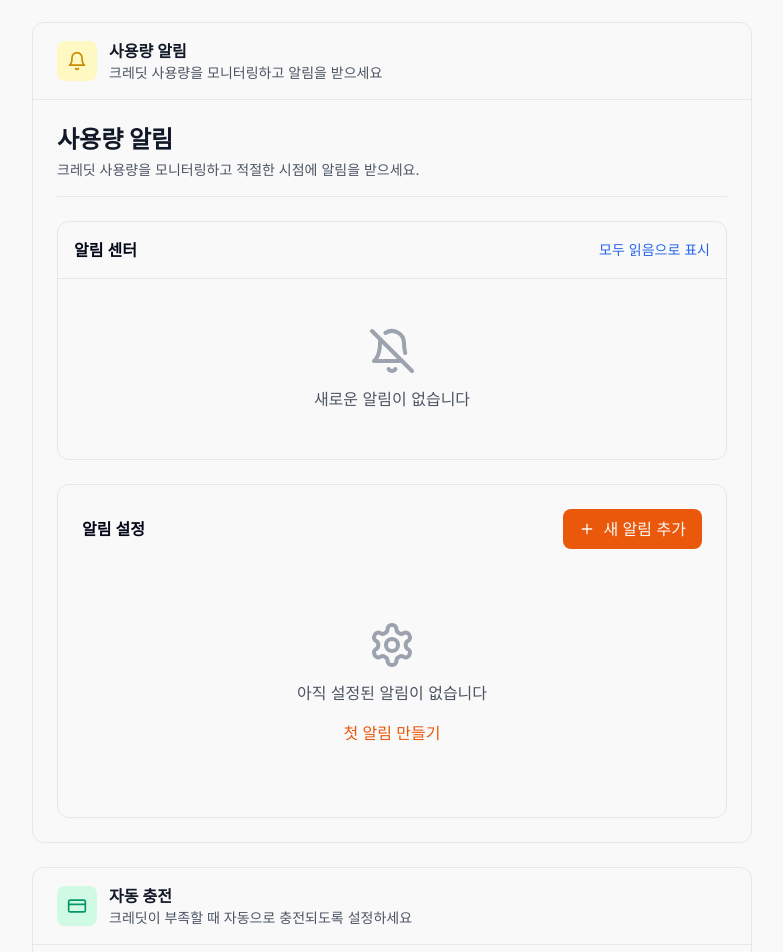
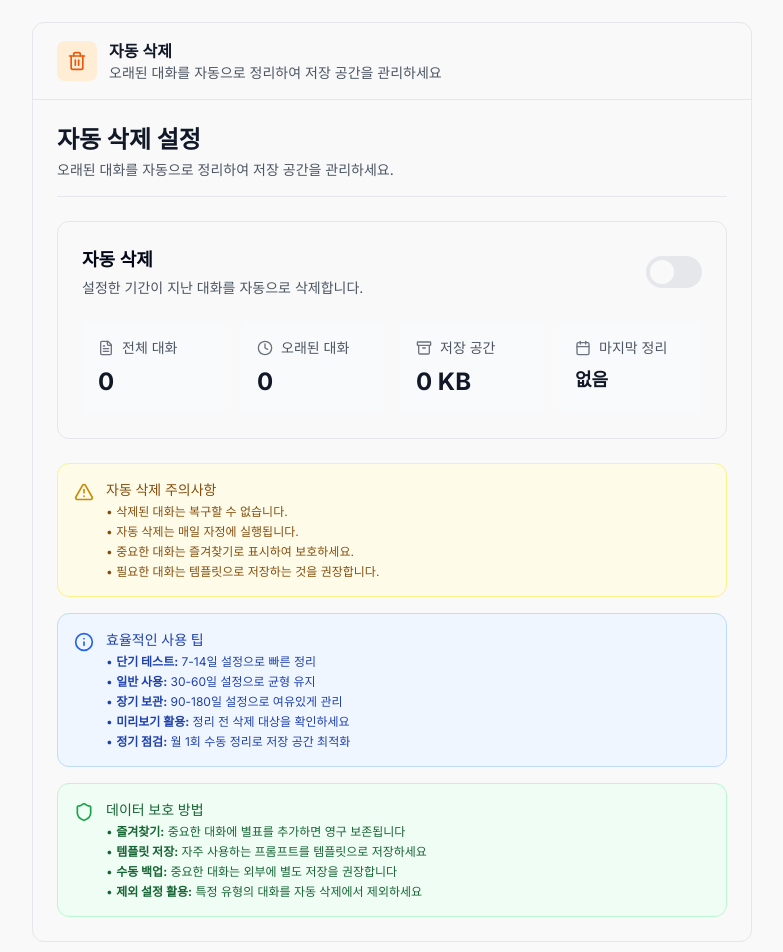
Before and after one commit to leedongg2/pick-my-ai, a Next.js app: page /settings in a window 1280 px wide. Shown: the part 820-1772 px from the top of the page, without its empty margins (248-1031 px from the left). Built offline with nearby package versions, Linux system fonts and the light colour scheme.

Commit message:
설정 페이지 개선: 사용량 알림/자동충전 제거, 테마 색상 기능 수정

```diff
--- a/src/components/Configurator.tsx
+++ b/src/components/Configurator.tsx
@@ -70,16 +70,16 @@ export const Configurator: React.FC = () => {
   };
 
   return (
-    <div className="min-h-screen bg-white">
+    <div className="min-h-screen bg-white dark:bg-gray-900">
       <div className="max-w-7xl mx-auto px-6 py-8">
         <div className="mb-8">
-          <h1 className="text-3xl font-semibold text-gray-900 mb-2">AI 모델 선택</h1>
-          <p className="text-gray-600 text-sm">원하는 모델과 월 사용 횟수를 선택해주세요</p>
+          <h1 className="text-3xl font-semibold text-gray-900 dark:text-white mb-2">AI 모델 선택</h1>
+          <p className="text-gray-600 dark:text-gray-400">필요한 AI 모델을 선택하고 크레딧을 충전하세요</p>
         </div>
 
         {/* PMC 광고 배너 */}
         <div className="mb-6 bg-gradient-to-r from-yellow-400 via-orange-400 to-red-400 rounded-2xl p-1 shadow-lg">
-          <div className="bg-white rounded-xl p-6">
+          <div className="bg-white dark:bg-gray-800 rounded-xl p-6">
             <div className="flex items-center justify-between">
               <div className="flex items-center gap-4">
                 <div className="w-16 h-16 bg-gradient-to-br from-yellow-400 to-orange-500 rounded-full flex items-center justify-center shadow-lg">
--- a/src/components/settings/SettingsForm.tsx
+++ b/src/components/settings/SettingsForm.tsx
@@ -15,11 +15,10 @@ import dynamic from 'next/dynamic';
 const DarkModeToggle = dynamic(() => import('@/components/DarkModeToggle').then(mod => ({ default: mod.DarkModeToggle })), { ssr: false });
 const AutoRechargeSettings = dynamic(() => import('@/components/AutoRechargeSettings').then(mod => ({ default: mod.AutoRechargeSettings })), { ssr: false });
 const AutoDeleteSettings = dynamic(() => import('@/components/AutoDeleteSettings').then(mod => ({ default: mod.AutoDeleteSettings })), { ssr: false });
-const UsageAlerts = dynamic(() => import('@/components/UsageAlerts').then(mod => ({ default: mod.UsageAlerts })), { ssr: false });
 const ExpertiseProfiles = dynamic(() => import('@/components/ExpertiseProfiles').then(mod => ({ default: mod.ExpertiseProfiles })), { ssr: false });
 
 export function SettingsForm() {
-  const { currentUser, setCurrentUser, setTheme } = useStore();
+  const { currentUser, setCurrentUser, themeSettings, setThemeColor } = useStore();
   const router = useRouter();
 
   const [name, setName] = useState('');
@@ -89,34 +88,25 @@ export function SettingsForm() {
     if (currentUser) {
       setName(currentUser.name || '');
       setEmail(currentUser.email || '');
-      // Load saved theme if exists
-      if (currentUser.theme) {
-        setSelectedTheme(currentUser.theme);
-        document.documentElement.setAttribute('data-theme', currentUser.theme);
     }
+    // Load saved theme from themeSettings
+    if (themeSettings?.color) {
+      setSelectedTheme(themeSettings.color);
+      document.documentElement.setAttribute('data-theme', themeSettings.color);
     }
-  }, [currentUser]);
+  }, [currentUser, themeSettings]);
 
   const handleThemeChange = (theme: ThemeColor) => {
     setSelectedTheme(theme);
 
-    if (currentUser) {
     // Update the theme in the root HTML element for global theming
     document.documentElement.setAttribute('data-theme', theme);
 
     // Update the theme in the store
-      setTheme(theme);
-
-      // Also update the user's theme preference
-      const updatedUser = {
-        ...currentUser,
-        theme,
-      };
-      setCurrentUser(updatedUser);
+    setThemeColor(theme);
 
     // Show success message
     toast.success(`테마가 ${colorThemes.find(t => t.value === theme)?.name}(으)로 변경되었습니다.`);
-    }
   };
 
   const { settings, toggleSuccessNotifications, logout } = useStore();
@@ -287,42 +277,6 @@ export function SettingsForm() {
           <p className="mt-4 text-sm text-gray-600">
             선택한 색상: <span className="font-medium text-gray-900">{colorThemes.find(t => t.value === selectedTheme)?.name}</span>
           </p>
-        </div>
-      </div>
-
-      {/* 사용량 알림 */}
-      <div className="bg-white rounded-xl border border-gray-200">
-        <div className="px-6 py-4 border-b border-gray-200">
-          <div className="flex items-center space-x-3">
-            <div className="w-10 h-10 rounded-lg bg-yellow-100 flex items-center justify-center">
-              <Bell className="w-5 h-5 text-yellow-600" />
-            </div>
-            <div>
-              <h3 className="text-base font-semibold text-gray-900">사용량 알림</h3>
-              <p className="text-sm text-gray-600">크레딧 사용량을 모니터링하고 알림을 받으세요</p>
-            </div>
-          </div>
-        </div>
-        <div className="p-6">
-          <UsageAlerts />
-        </div>
-      </div>
-
-      {/* 자동 충전 */}
-      <div className="bg-white rounded-xl border border-gray-200">
-        <div className="px-6 py-4 border-b border-gray-200">
-          <div className="flex items-center space-x-3">
-            <div className="w-10 h-10 rounded-lg bg-emerald-100 flex items-center justify-center">
-              <CreditCard className="w-5 h-5 text-emerald-600" />
-            </div>
-            <div>
-              <h3 className="text-base font-semibold text-gray-900">자동 충전</h3>
-              <p className="text-sm text-gray-600">크레딧이 부족할 때 자동으로 충전되도록 설정하세요</p>
-            </div>
-          </div>
-        </div>
-        <div className="p-6">
-          <AutoRechargeSettings />
         </div>
       </div>
 
```
Lines whose indentation alone changed are shown as unchanged.
